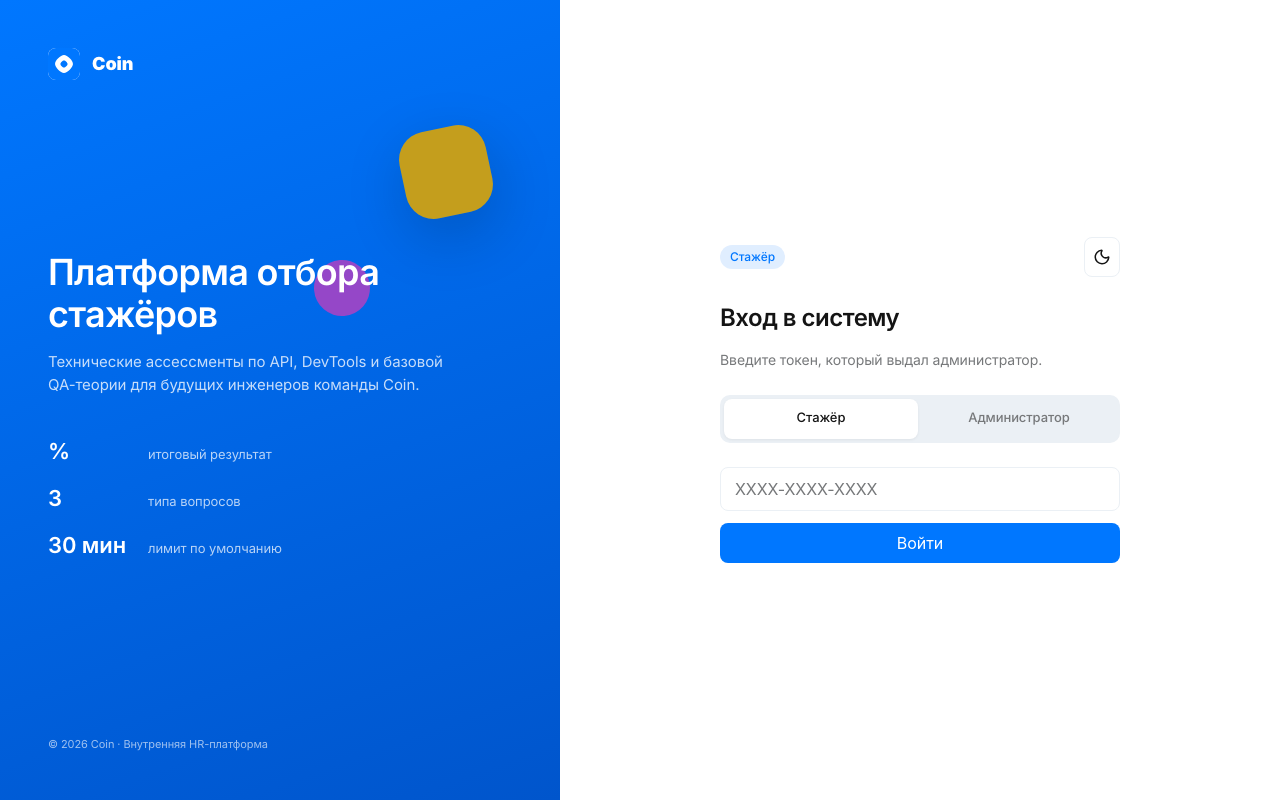
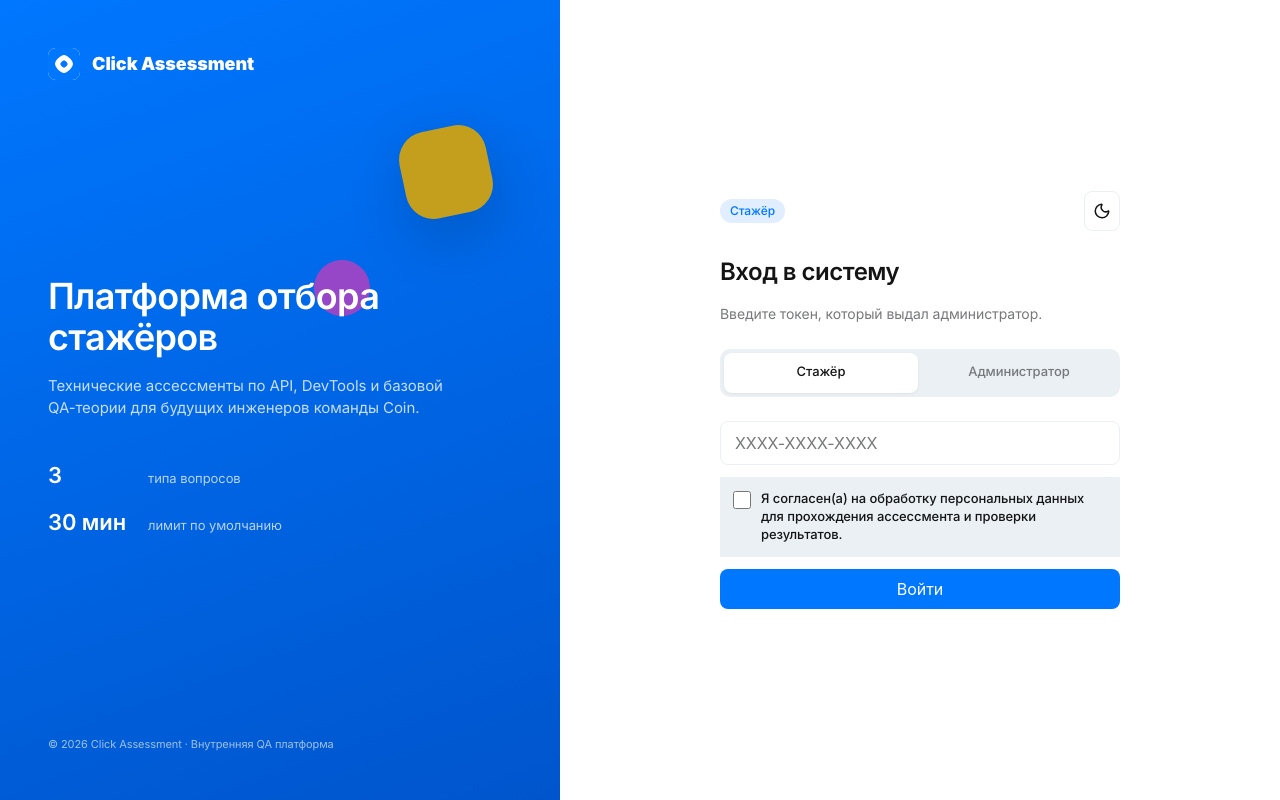
Before and after one commit to lonnieov/qa-internship-platform, a Next.js app: page / in a window 1280 px wide. Built offline with nearby package versions, Linux system fonts and the light colour scheme; no server answers.

Commit message:
small fixes and offer

```diff
--- a/app/globals.css
+++ b/app/globals.css
@@ -653,6 +653,33 @@ button {
   gap: 6px;
 }
 
+.consent-field {
+  display: grid;
+  grid-template-columns: 18px 1fr;
+  gap: 10px;
+  align-items: start;
+  padding: 12px;
+  border: 1px solid var(--surface-border);
+  border-radius: var(--radius-card);
+  background: var(--muted);
+  color: var(--foreground);
+  cursor: pointer;
+}
+
+.consent-field input[type="checkbox"] {
+  width: 18px;
+  height: 18px;
+  margin: 1px 0 0;
+  accent-color: var(--primary);
+  cursor: pointer;
+}
+
+.consent-field span {
+  font-size: 13px;
+  font-weight: 500;
+  line-height: 18px;
+}
+
 .edit-question-panel {
   display: grid;
   gap: 14px;
--- a/app/sign-in/admin/[[...sign-in]]/page.tsx
+++ b/app/sign-in/admin/[[...sign-in]]/page.tsx
@@ -33,7 +33,7 @@ export default function AdminSignInPage() {
             </div>
           </div>
         </div>
-        <small>© 2026 Coin · Внутренняя HR-платформа</small>
+        <small>© 2026 Click Assessment · Внутренняя QA платформа</small>
       </section>
 
       <section className="auth-form-panel">
@@ -54,9 +54,6 @@ export default function AdminSignInPage() {
             <span className="active">Администратор</span>
           </div>
           <AdminLoginForm />
-          <p className="body-2 muted m-0">
-            Нет аккаунта? <Link href="/sign-up/admin">Зарегистрироваться</Link>
-          </p>
         </div>
       </section>
     </main>
--- a/app/sign-in/intern/[[...sign-in]]/page.tsx
+++ b/app/sign-in/intern/[[...sign-in]]/page.tsx
@@ -10,7 +10,7 @@ export default function InternSignInPage() {
       <section className="auth-brand-panel">
         <div className="auth-brand">
           <ServiceLogo />
-          <strong>Coin</strong>
+          <strong>Click Assessment</strong>
         </div>
         <div>
           <h1>Платформа отбора стажёров</h1>
@@ -19,10 +19,6 @@ export default function InternSignInPage() {
             будущих инженеров команды Coin.
           </p>
           <div className="auth-stats">
-            <div>
-              <strong>%</strong>
-              <span>итоговый результат</span>
-            </div>
             <div>
               <strong>3</strong>
               <span>типа вопросов</span>
@@ -33,7 +29,7 @@ export default function InternSignInPage() {
             </div>
           </div>
         </div>
-        <small>© 2026 Coin · Внутренняя HR-платформа</small>
+        <small>© 2026 Click Assessment · Внутренняя QA платформа</small>
       </section>
 
       <section className="auth-form-panel">
--- a/app/sign-up/admin/[[...sign-up]]/page.tsx
+++ b/app/sign-up/admin/[[...sign-up]]/page.tsx
@@ -1,74 +1,5 @@
-import Link from "next/link";
-import { AdminRegisterForm } from "@/components/admin/admin-register-form";
-import { ServiceLogo } from "@/components/service-logo";
-import { ThemeToggle } from "@/components/theme-toggle";
-import { Badge } from "@/components/ui/badge";
-import { canRegisterAdmin } from "@/lib/admin-auth";
+import { redirect } from "next/navigation";
 
-export default async function AdminSignUpPage() {
-  const registrationAvailable = await canRegisterAdmin();
-  const requireRegistrationCode = Boolean(process.env.ADMIN_REGISTRATION_CODE);
-
-  return (
-    <main className="auth-shell">
-      <section className="auth-brand-panel">
-        <div className="auth-brand">
-          <ServiceLogo />
-          <strong>Coin</strong>
-        </div>
-        <div>
-          <h1>Регистрация администратора</h1>
-          <p>
-            Создайте локальный аккаунт администратора для управления
-            стажёрами, токенами и вопросами ассессмента.
-          </p>
-          <div className="auth-stats">
-            <div>
-              <strong>DB</strong>
-              <span>пароль и сессии</span>
-            </div>
-            <div>
-              <strong>Token</strong>
-              <span>вход стажёров</span>
-            </div>
-            <div>
-              <strong>Admin</strong>
-              <span>роль доступа</span>
-            </div>
-          </div>
-        </div>
-        <small>© 2026 Coin · Внутренняя HR-платформа</small>
-      </section>
-
-      <section className="auth-form-panel">
-        <div className="auth-form-card">
-          <div className="auth-form-top">
-            <Badge variant="warning">Администратор</Badge>
-            <ThemeToggle />
-          </div>
-          <div className="stack">
-            <h2 className="head-1">Новый аккаунт</h2>
-            <p className="body-1 muted m-0">
-              Первый администратор регистрируется свободно. Следующие аккаунты
-              требуют код, если он задан в окружении.
-            </p>
-          </div>
-          <div className="auth-tabs">
-            <Link href="/sign-in/admin">Вход</Link>
-            <span className="active">Регистрация</span>
-          </div>
-          {registrationAvailable ? (
-            <AdminRegisterForm
-              requireRegistrationCode={requireRegistrationCode}
-            />
-          ) : (
-            <p className="body-1 muted m-0">
-              Регистрация закрыта. Войдите под существующим аккаунтом
-              администратора.
-            </p>
-          )}
-        </div>
-      </section>
-    </main>
-  );
+export default function AdminSignUpPage() {
+  redirect("/sign-in/admin");
 }
--- a/components/admin/admin-register-form.tsx
+++ /dev/null
@@ -1,66 +0,0 @@
-"use client";
-
-import { useActionState } from "react";
-import { registerAdminAction, type AdminAuthState } from "@/actions/admin-auth";
-import { Button } from "@/components/ui/button";
-import { Input } from "@/components/ui/input";
-import { Label } from "@/components/ui/label";
-
-const initialState: AdminAuthState = {
-  ok: false,
-  message: "",
-};
-
-type AdminRegisterFormProps = {
-  requireRegistrationCode: boolean;
-};
-
-export function AdminRegisterForm({
-  requireRegistrationCode,
-}: AdminRegisterFormProps) {
-  const [state, action, isPending] = useActionState(
-    registerAdminAction,
-    initialState,
-  );
-
-  return (
-    <form action={action} className="form-grid">
-      <div className="form-grid">
-        <Label htmlFor="firstName">Имя</Label>
-        <Input id="firstName" name="firstName" autoComplete="given-name" />
-      </div>
-      <div className="form-grid">
-        <Label htmlFor="lastName">Фамилия</Label>
-        <Input id="lastName" name="lastName" autoComplete="family-name" />
-      </div>
-      <div className="form-grid">
-        <Label htmlFor="email">Email</Label>
-        <Input id="email" name="email" type="email" autoComplete="email" />
-      </div>
-      <div className="form-grid">
-        <Label htmlFor="password">Пароль</Label>
-        <Input
-          id="password"
-          name="password"
-          type="password"
-          autoComplete="new-password"
-        />
-      </div>
-      {requireRegistrationCode ? (
-        <div className="form-grid">
-          <Label htmlFor="registrationCode">Код регистрации</Label>
-          <Input
-            id="registrationCode"
-            name="registrationCode"
-            type="password"
-            autoComplete="off"
-          />
-        </div>
-      ) : null}
-      <Button type="submit" disabled={isPending}>
-        Зарегистрироваться
-      </Button>
-      {state.message ? <p className="body-2 muted m-0">{state.message}</p> : null}
-    </form>
-  );
-}
--- a/components/intern/token-login-form.tsx
+++ b/components/intern/token-login-form.tsx
@@ -7,6 +7,7 @@ import {
 } from "@/actions/intern";
 import { Button } from "@/components/ui/button";
 import { Input } from "@/components/ui/input";
+import { Label } from "@/components/ui/label";
 
 const initialState: InternTokenLoginState = {
   ok: false,
@@ -22,6 +23,18 @@ export function TokenLoginForm() {
   return (
     <form action={action} className="form-grid">
       <Input id="token" name="token" placeholder="XXXX-XXXX-XXXX" />
+      <Label className="consent-field" htmlFor="personalDataConsent">
+        <input
+          id="personalDataConsent"
+          name="personalDataConsent"
+          type="checkbox"
+          required
+        />
+        <span>
+          Я согласен(а) на обработку персональных данных для прохождения
+          ассессмента и проверки результатов.
+        </span>
+      </Label>
       <Button disabled={isPending} type="submit">
         Войти
       </Button>
--- a/src/actions/intern.ts
+++ b/src/actions/intern.ts
@@ -10,7 +10,11 @@ import {
 } from "@/lib/api-sandbox";
 import { prisma } from "@/lib/prisma";
 import { getCurrentProfile, requireIntern } from "@/lib/auth";
-import { expireAttemptIfNeeded, finalizeAttempt, getSettings } from "@/lib/assessment";
+import {
+  expireAttemptIfNeeded,
+  finalizeAttempt,
+  getSettings,
+} from "@/lib/assessment";
 import { hashInviteCode } from "@/lib/security";
 import {
   clearInternSession,
@@ -36,6 +40,15 @@ export async function loginInternByTokenAction(
   _prevState: InternTokenLoginState,
   formData: FormData,
 ): Promise<InternTokenLoginState> {
+  const personalDataConsent = formData.get("personalDataConsent") === "on";
+
+  if (!personalDataConsent) {
+    return {
+      ok: false,
+      message: "Подтвердите согласие на обработку персональных данных.",
+    };
+  }
+
   const token = String(formData.get("token") ?? "");
   const invitation = await prisma.invitation.findUnique({
     where: { inviteCodeHash: hashInviteCode(token) },
@@ -329,7 +342,11 @@ export async function submitApiSandboxAction(input: {
     },
   });
 
-  if (!answer || answer.question.type !== "API_SANDBOX" || !answer.question.apiConfig) {
+  if (
+    !answer ||
+    answer.question.type !== "API_SANDBOX" ||
+    !answer.question.apiConfig
+  ) {
     return { ok: false, expired: false };
   }
 
@@ -419,7 +436,9 @@ export async function submitDevtoolsAnswerAction(input: {
   const expectedFromPath = normalizeAnswerValue(
     getJsonPathValue(config.successBody, config.answerPath),
   );
-  const expected = normalizeAnswerValue(config.expectedAnswer ?? expectedFromPath);
+  const expected = normalizeAnswerValue(
+    config.expectedAnswer ?? expectedFromPath,
+  );
   const actual = normalizeAnswerValue(input.answerText);
   const isCorrect = actual.toLowerCase() === expected.toLowerCase();
 
--- a/src/lib/admin-auth.ts
+++ b/src/lib/admin-auth.ts
@@ -43,7 +43,12 @@ export function verifyPassword(password: string, stored: string | null) {
   if (!stored) return false;
 
   const [algorithm, iterationsRaw, salt, expectedHash] = stored.split(":");
-  if (algorithm !== "pbkdf2_sha256" || !iterationsRaw || !salt || !expectedHash) {
+  if (
+    algorithm !== "pbkdf2_sha256" ||
+    !iterationsRaw ||
+    !salt ||
+    !expectedHash
+  ) {
     return false;
   }
 
@@ -114,11 +119,3 @@ export async function getAdminSessionProfile() {
 
   return session.profile;
 }
-
-export async function canRegisterAdmin() {
-  const adminCount = await prisma.profile.count({
-    where: { role: "ADMIN", passwordHash: { not: null } },
-  });
-
-  return adminCount === 0 || Boolean(process.env.ADMIN_REGISTRATION_CODE);
-}
```
Also changed, not shown: src/actions/admin-auth.ts (+0 -55 lines), 4 other files (tests, documents, lock files or other folders).
